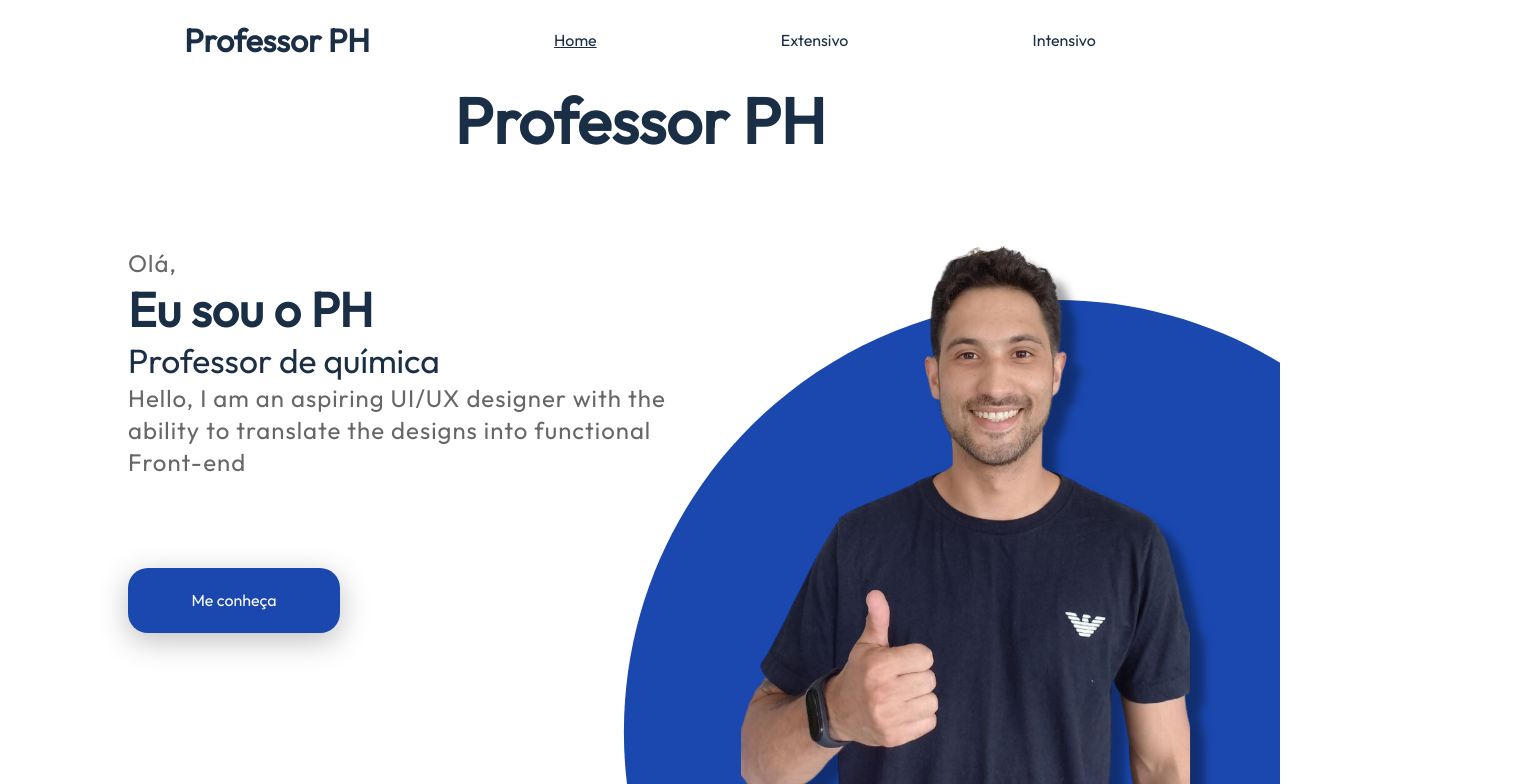
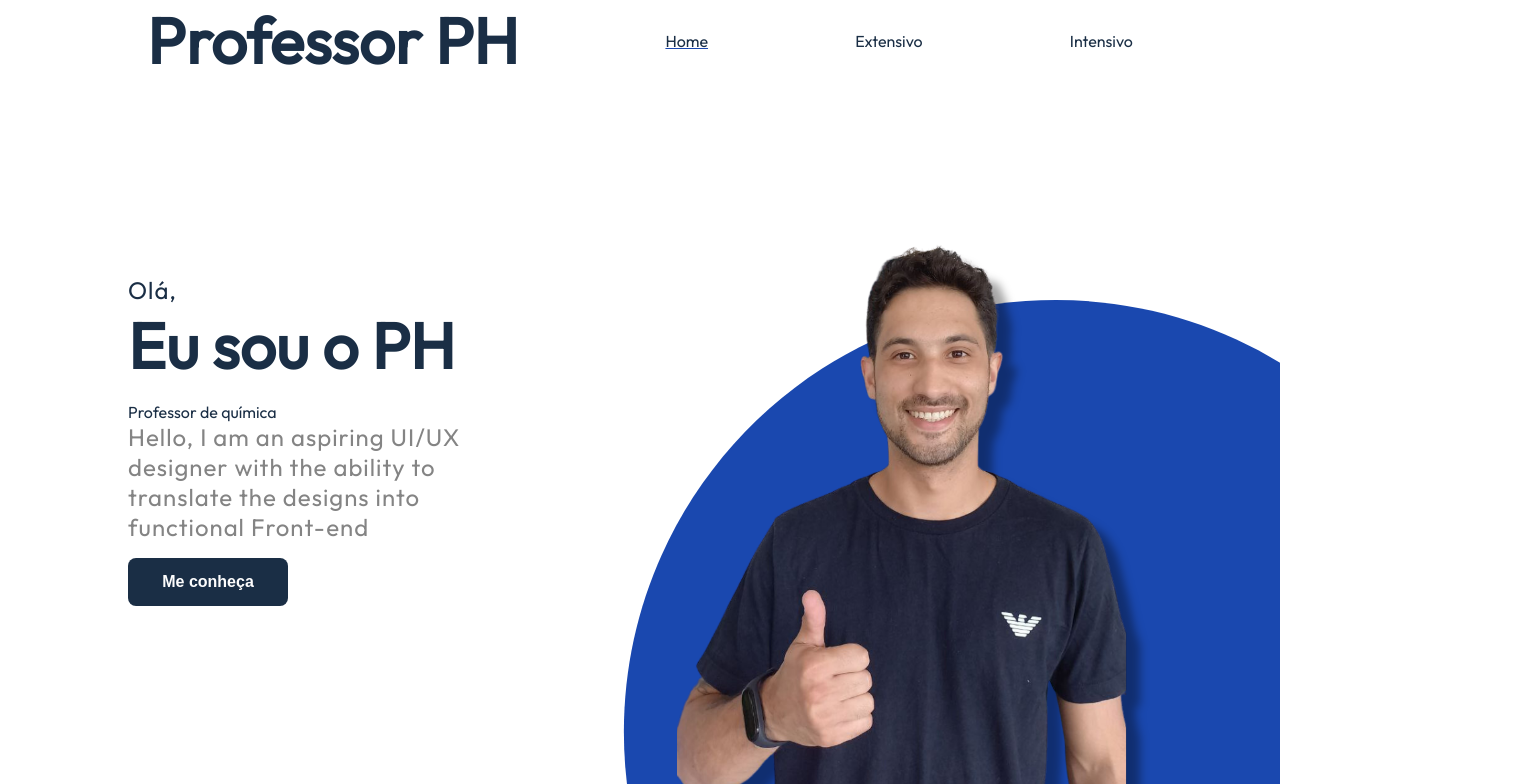
Before and after one commit to luccaparadeda/phdaquimica, a Next.js app: page /landing in a window 1280 px wide. Shown: the top 784 px of the page, 1536 px wide, since content can reach past the window. Built offline with nearby package versions, Linux system fonts and the light colour scheme.

Commit message:
feat: first push landing page

```diff
--- a/pages/landing.tsx
+++ b/pages/landing.tsx
@@ -14,21 +14,23 @@ const Landing = () => {
                 </div>
                 <div className={styles.smallHeader}>
                     <h1>Professor PH</h1>
+                    <div className={styles.menu}>
+                    </div>
                 </div>
             </header>
             <div className={styles.body}>
                 <section className={styles.presentation}>
-                    <p>Olá,</p>
-                    <h2>Eu sou o PH</h2>
-                    <span>Professor de química</span>
-                    <p>Hello, I am an aspiring UI/UX designer with the ability to translate the designs into functional Front-end</p>
-                    <button>Me conheça</button>
+                    <Image className={styles.smallImage} src="/garantia7dias.png" alt="Prof PH" width={150} height={150} />
+                    <div className={styles.text}>
+                        <p>Olá,</p>
+                        <h2 className={styles.title}>Eu sou o PH</h2>
+                        <span>Professor de química</span>
+                        <p className={styles.subtitle}>Hello, I am an aspiring UI/UX designer with the ability to translate the designs into functional Front-end</p>
+                        <button className={styles.button}>Me conheça</button>
+                    </div>
                 </section>
-                <section className={styles.imagesContainer}>
-                    <Image src="/circle.svg" alt="Picture of the author" width={700} height={500} />
-                    <Image src="/PH.svg" alt="Prof PH" width={500} height={800} />
-                    <Image className={styles.smallImage} src="/garantia7dias.png" alt="Prof PH" width={250} height={250} />
-                </section>
+                <Image className={styles.phImage} src="/PH.svg" alt="Prof PH" width={500} height={800} />
+                <Image className={styles.circleImage} src="/circle.svg" alt="Picture of the author" width={700} height={500} />
             </div>
 
         </div>
--- a/styles/landing/landing.module.scss
+++ b/styles/landing/landing.module.scss
@@ -1,134 +1,203 @@
 .container {
     display: flex;
     flex-direction: column;
-    width: 100%;
+    width: 100vw;
+    max-width: 1300px;
     height: 100vh;
-    max-width: 1600px;
-
     .header {
-        height: 10vh;
-        width: 100%;
-
         .wideHeader {
-            width: 100%;
-            height: 100%;
-            display: flex;
-            justify-content: space-evenly;
-            align-items: center;
-            .active {
-                text-decoration: underline;
+            display: none;
         }
 
-            >h1 {
-                font-size: 2rem;
+        .smallHeader {
+            display: flex;
+            width: 100%;
+            height: 10%;
+            justify-content: flex-end;
         }
-
-            >p {
-                font-size: 1.5rem;
-            }
-        }
-
     }
 
     .body {
         display: flex;
-        width: 100%;
-        height: 90vh;
+        flex-direction: column;
+        align-items: center;
+        height: 100%;
+        .presentation {
+            height: 100%;
+            display: flex;
+            flex-direction: column;
             align-items: center;
             justify-content: space-evenly;
-        padding: 0 10%;
 
-        .presentation {
-            width: 100%;
-            height: 100%;
+            .text {
                 display: flex;
-            align-items: flex-start;
-            justify-content: center;
                 flex-direction: column;
-            >h2 {
-                text-align: left;
-            }
-            >span {
-                font-size: 2.1rem;
-            }
-            >p {
-                text-align: left;
-                line-height: 2rem !important;
-                color: #676767;
-                max-width: 45%;
-                font-size: 1.5rem;
+                align-items: center;
+                width: 60%;
+
+                .title {
+                    font-size: 2rem;
+                    font-weight: 700;
+                    color: var(--dark-blue);
+                    margin-bottom: 1rem;
                 }
 
-            >button {
-                margin-top: 7%;
-                border: 0 solid;
-                border-radius: 20px;
-                width: 212px;
-                height: 65px;
-                background: var(--blue);
-                box-shadow: 0px 8px 30px rgba(0, 0, 0, 0.25);
-                font-family: 'Outfit', sans-serif;
+                .subtitle {
                     font-size: 1rem;
+                    font-weight: 400;
+                    color: #848484;
+                    margin-bottom: 1rem;
+                }
+            }
+
+
+            .button {
+                width: 10rem;
+                height: 3rem;
+                background-color: #000000;
                 color: var(--off-white);
-                &:hover{
+                border: none;
+                border-radius: 0.5rem;
+                font-size: 1rem;
+                font-weight: 700;
                 cursor: pointer;
-                    background: var(--dark-blue);
+                transition: 0.5s;
+                &:hover {
+                    background-color: #ffffff;
+                    color: #000000;
                 }
             }
         }
 
-        .imagesContainer {
-            display: block;
-            >img {
-                position: absolute;
-                z-index: -1;
-                right: 0;
-                bottom: 0;
-
-                &:nth-child(2) {
-                    right: 5%;
+        .circleImage {
+            display: none;
+        }
+        .phImage {
+                display: none;
             }
     }
+
+    @media screen and (min-width: 768px) {
+        .header {
+            width: 100vw;
+            height: 10%;
+            .wideHeader {
+                display: flex;
+                justify-content: space-evenly;
+                align-items: center;
+
+                .active {
+                    text-decoration: underline var(--blue);
+                }
+            }
+
+            .smallHeader {
+                display: none;
+            }
+        }
+
+        .body {
+            .presentation {
+                flex-direction: row;
+                justify-content: flex-start;
+                margin-left: 10%;
+
                 .smallImage {
                     display: none;
                 }
 
+                .text {
+                    flex-direction: column;
+                    align-items: flex-start;
+
+                    .title {
+                        font-size: 2rem;
+                        font-weight: 700;
+                        color: var(--dark-blue);
+                        margin-bottom: 1rem;
+                    }
+
+                    .subtitle {
+                        text-align: left;
+                        width: 60%;
                     }
                 }
 
-    @media screen and (max-width: 1000px) {
-        .body {
-            .imagesContainer {
-                :nth-child(1) {
-                    display: none;
-                }
-                right: -80px;
-                bottom: -27px;
+
+                .button {
+                    width: 10rem;
+                    height: 3rem;
+                    background-color: #000000;
+                    color: var(--off-white);
+                    border: none;
+                    border-radius: 0.5rem;
+                    font-size: 1rem;
+                    font-weight: 700;
+                    cursor: pointer;
+                    transition: 0.5s;
+                    &:hover {
+                        background-color: #ffffff;
+                        color: #000000;
                     }
                 }
             }
 
-    @media screen and (max-width: 810px) {
-        .header {
-            .wideHeader {
-                display: none;
+            .phImage {
+                display: inline;
+                position: fixed;
+                right: 0;
+                bottom: 0;
             }
             }
+        }
+        @media screen and (min-width: 1000px) {
             .body {
-            .imagesContainer {
-                right: -80px;
-                bottom: -27px;
-                :nth-child(2) {
-                    display: none;
+                .presentation {
+                    .text {
+                        .title {
+                            font-size: 4rem;
+                            font-weight: 700;
+                            color: var(--dark-blue);
+                            margin-bottom: 1rem;
                         }
-                .smallImage {
-                    position: inherit;
-                    display: block;
-                    top: 30%;
-                    right: 5%;
+
+                        .subtitle {
+                            font-size: 1.5rem;
+                            text-align: left;
+                            width: 60%;
+                        }
+                    }
+
+
+                    .button {
+                        width: 10rem;
+                        height: 3rem;
+                        background-color: var(--dark-blue);
+                        color: var(--off-white);
+                        border: none;
+                        border-radius: 0.5rem;
+                        font-size: 1rem;
+                        font-weight: 700;
+                        cursor: pointer;
+                        transition: 0.5s;
+                        &:hover {
+                            background-color: var(--blue);
+                            color: var(--off-white);
                         }
                     }
                 }
 
+                .phImage {
+                    z-index: -1;
+                    right: 10%;
+                }
+                .circleImage {
+                    z-index: -2;
+                    display: inline;
+                    position: fixed;
+                    right: 0;
+                    bottom: 0;
                 }
             }
+        }
+    }
```
Also changed, not shown: public/hamburguerMenu.svg (added). Lines whose indentation alone changed are shown as unchanged.
